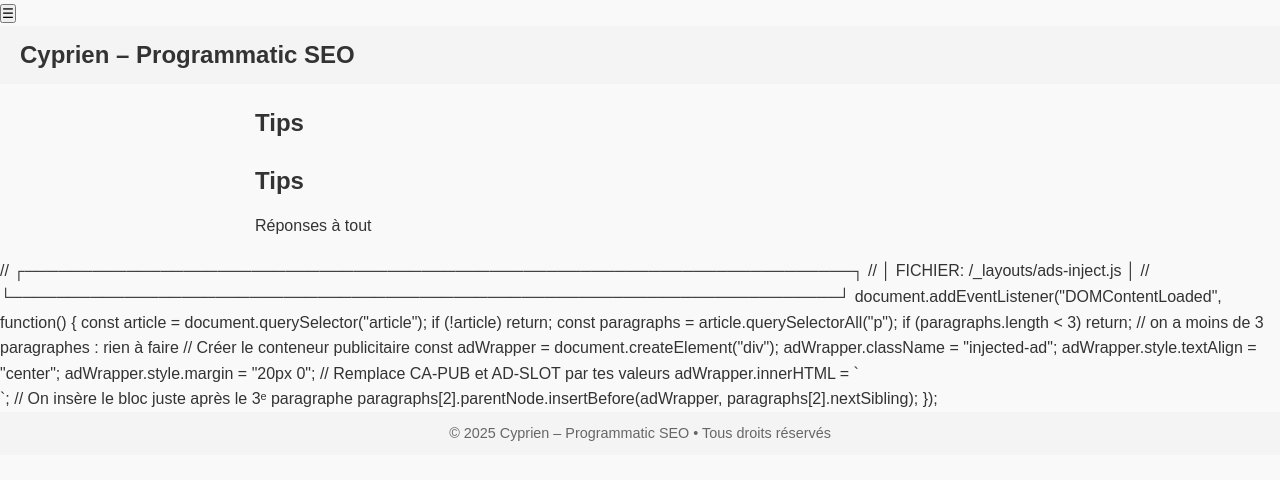
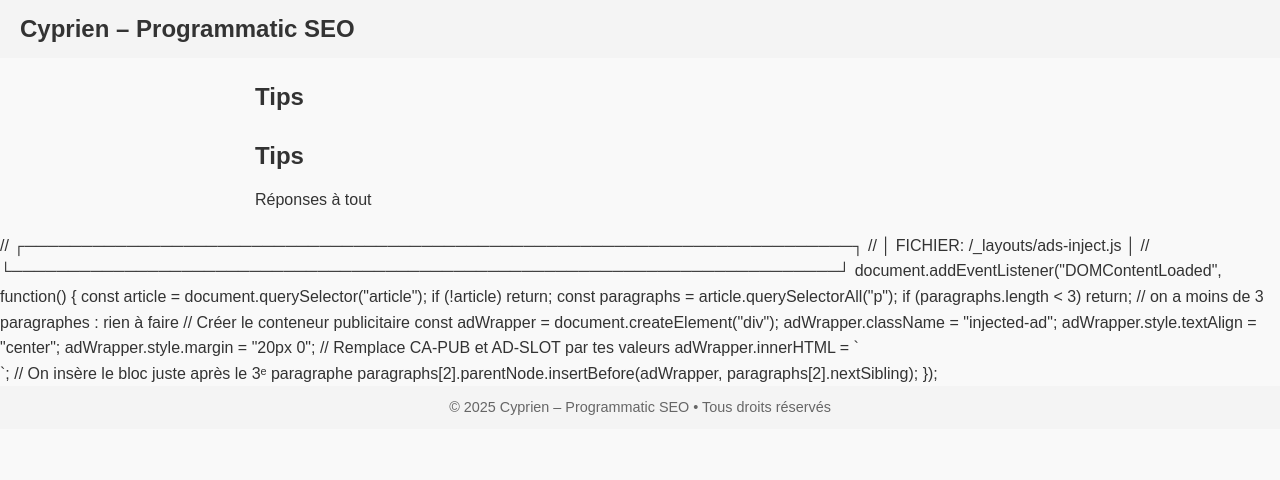
Before and after one commit to Cypskippy/tips, a Jekyll site: the page built from README.md, in a window 1280 px wide. Shown: the top 480 px of the page. Built offline with Jekyll 4.4.1, drawn with Linux system fonts in a browser that asks for light colours; our own code applies the rules of GitHub Pages for plain Markdown files.

Commit message:
Update style.css

```diff
--- a/assets/css/style.css
+++ b/assets/css/style.css
@@ -265,3 +265,30 @@
   font-size: 0.9rem;
   color: rgba(255, 255, 255, 0.8);
 }
+/* Styles pour le menu mobile (masquer par défaut sur desktop) */
+.nav-toggle {
+  display: none;
+  background: none;
+  border: none;
+  font-size: 1.5rem;
+  color: white;
+}
+@media screen and (max-width: 767px) {
+  .site-nav ul {
+    display: none;
+    flex-direction: column;
+    gap: 10px;
+    background-color: var(--primary-color);
+    position: absolute;
+    top: 60px; /* hauteur du header */
+    right: 15px;
+    padding: 10px;
+    border-radius: 4px;
+  }
+  .site-nav ul.visible {
+    display: flex;
+  }
+  .nav-toggle {
+    display: block;
+  }
+}
```
